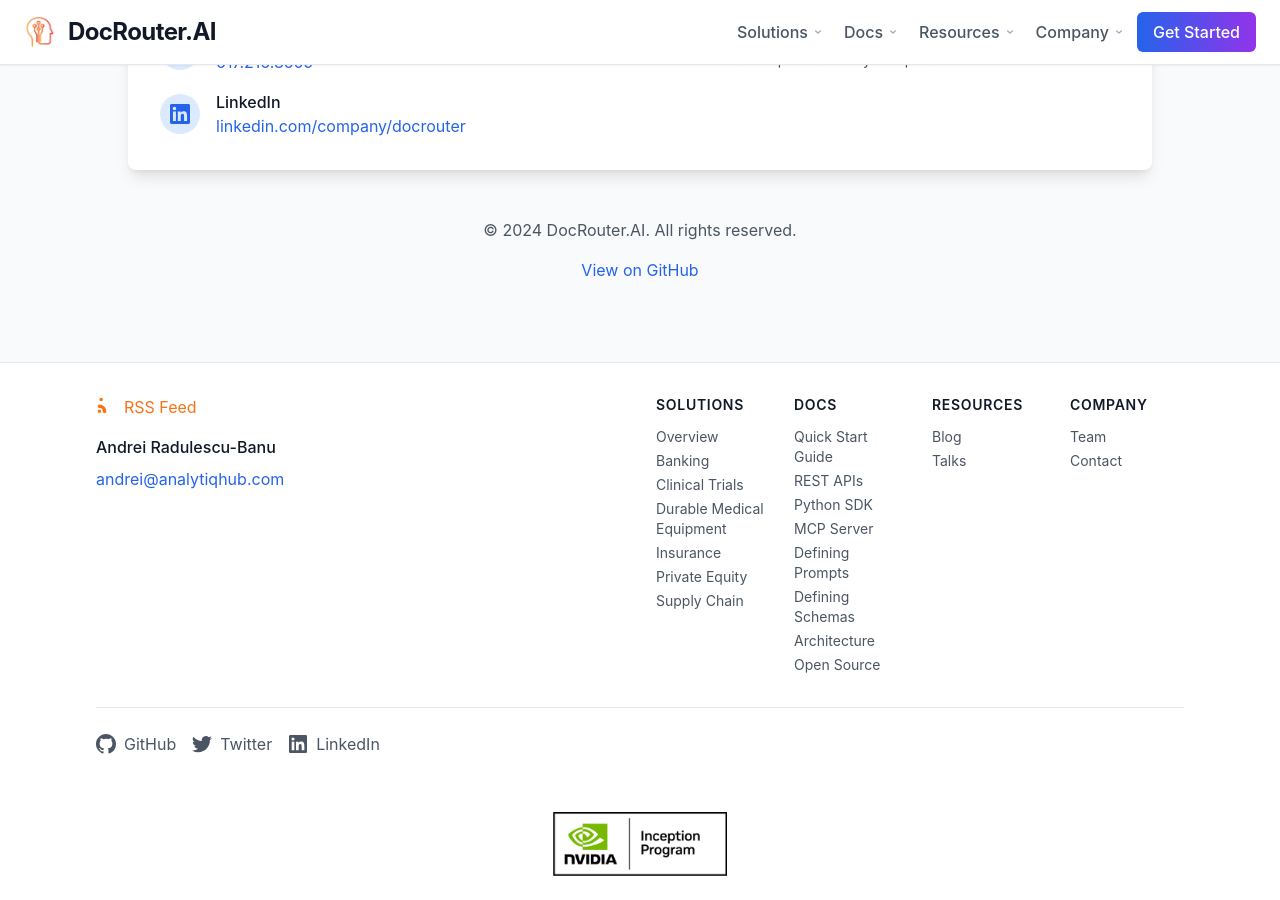
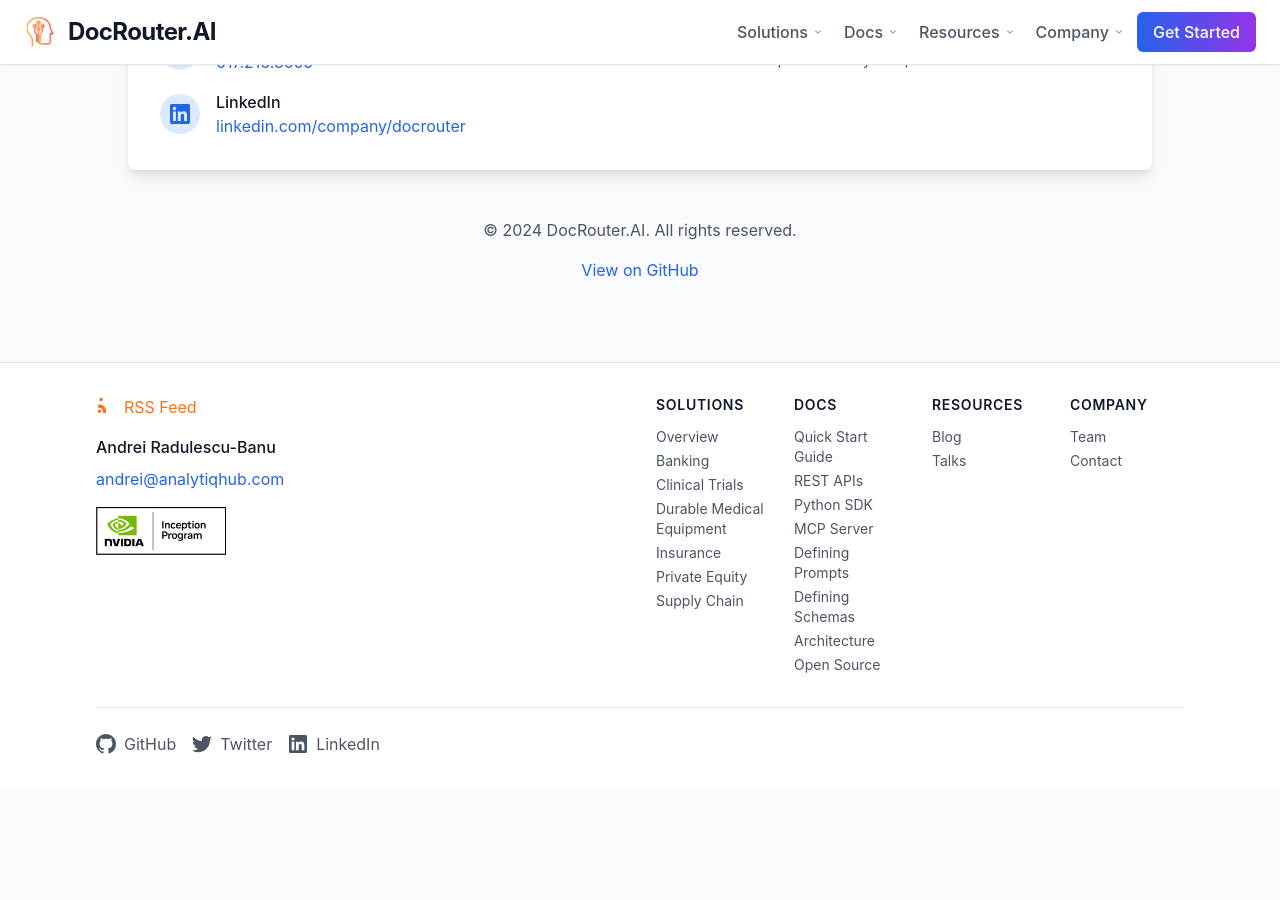
Before and after one commit to analytiq-hub/docrouter.github.io, a Jekyll site: the page built from index.md, in a window 1280 px wide and 900 px high, scrolled down 3204 px. Built offline with Jekyll 4.4.1, drawn with Linux system fonts in a browser that asks for light colours; nearby versions of some CDN libraries; after the commit the page ends 3992 px from its top, so only the background shows below that.

Commit message:
Move Nvidia logo to footer after email, before site map

```diff
--- a/_includes/custom-footer.html
+++ b/_includes/custom-footer.html
@@ -11,12 +11,5 @@
   This file is included at the end of the main footer section.
 {% endcomment %}
 
-<!-- NVIDIA Inception Program Badge -->
-<div class="flex justify-center py-6">
-    <img src="{{ '/assets/images/nvidia-inception-program-badge-rgb-for-screen.png' | relative_url }}"
-         alt="NVIDIA Inception Program"
-         class="h-16 w-auto">
-</div>
-
 <!-- Calendly Integration Script -->
 <script src="{{ '/assets/js/calendly.js' | relative_url }}"></script>
--- a/_includes/footer.html
+++ b/_includes/footer.html
@@ -26,6 +26,12 @@
             {%- endif %}
           </div>
         {%- endif %}
+        <!-- NVIDIA Inception Program Badge -->
+        <div class="mt-4">
+          <img src="{{ '/assets/images/nvidia-inception-program-badge-rgb-for-screen.png' | relative_url }}"
+               alt="NVIDIA Inception Program"
+               class="h-12 w-auto">
+        </div>
       </div>
 
       <!-- Site Map Navigation -->
```
